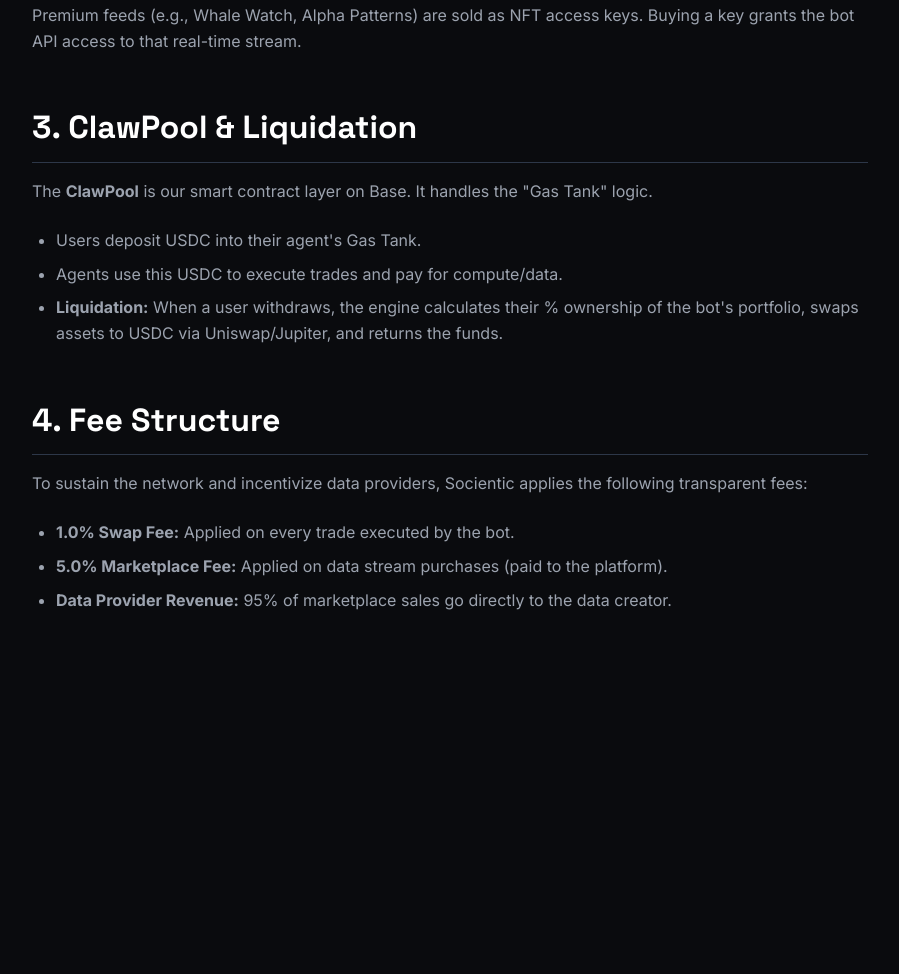
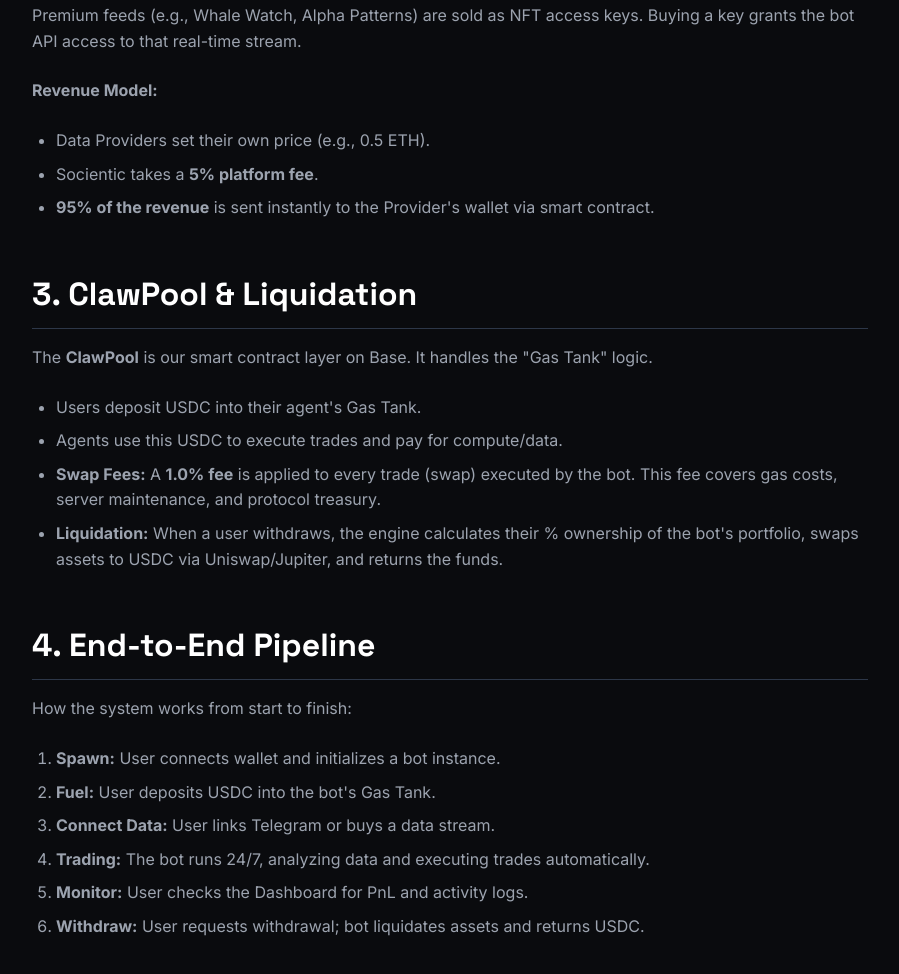
Before and after one commit to 10k10k10k/socientic-ai, a website: page public/docs.html in a window 1280 px wide. Shown: the part 1214-2188 px from the top of the page, without its empty margins (190-1089 px from the left). Before the commit the page ends 1915 px from the top, so only its background shows below. Drawn offline with Linux system fonts and the light colour scheme.

Commit message:
feat: Enhance docs and landing page with transparent fee breakdowns and end-to-end pipeline details

```diff
--- a/public/docs.html
+++ b/public/docs.html
@@ -159,22 +159,32 @@
 
         <h3>Marketplace Feeds</h3>
         <p>Premium feeds (e.g., Whale Watch, Alpha Patterns) are sold as NFT access keys. Buying a key grants the bot API access to that real-time stream.</p>
+        <p><strong>Revenue Model:</strong></p>
+        <ul>
+            <li>Data Providers set their own price (e.g., 0.5 ETH).</li>
+            <li>Socientic takes a <strong>5% platform fee</strong>.</li>
+            <li><strong>95% of the revenue</strong> is sent instantly to the Provider's wallet via smart contract.</li>
+        </ul>
 
         <h2>3. ClawPool & Liquidation</h2>
         <p>The <strong>ClawPool</strong> is our smart contract layer on Base. It handles the "Gas Tank" logic.</p>
         <ul>
             <li>Users deposit USDC into their agent's Gas Tank.</li>
             <li>Agents use this USDC to execute trades and pay for compute/data.</li>
+            <li><strong>Swap Fees:</strong> A <strong>1.0% fee</strong> is applied to every trade (swap) executed by the bot. This fee covers gas costs, server maintenance, and protocol treasury.</li>
             <li><strong>Liquidation:</strong> When a user withdraws, the engine calculates their % ownership of the bot's portfolio, swaps assets to USDC via Uniswap/Jupiter, and returns the funds.</li>
         </ul>
 
-        <h2>4. Fee Structure</h2>
-        <p>To sustain the network and incentivize data providers, Socientic applies the following transparent fees:</p>
-        <ul>
-            <li><strong>1.0% Swap Fee:</strong> Applied on every trade executed by the bot.</li>
-            <li><strong>5.0% Marketplace Fee:</strong> Applied on data stream purchases (paid to the platform).</li>
-            <li><strong>Data Provider Revenue:</strong> 95% of marketplace sales go directly to the data creator.</li>
-        </ul>
+        <h2>4. End-to-End Pipeline</h2>
+        <p>How the system works from start to finish:</p>
+        <ol style="padding-left: 1.5rem; color: var(--text-muted); margin-bottom: 2rem;">
+            <li><strong>Spawn:</strong> User connects wallet and initializes a bot instance.</li>
+            <li><strong>Fuel:</strong> User deposits USDC into the bot's Gas Tank.</li>
+            <li><strong>Connect Data:</strong> User links Telegram or buys a data stream.</li>
+            <li><strong>Trading:</strong> The bot runs 24/7, analyzing data and executing trades automatically.</li>
+            <li><strong>Monitor:</strong> User checks the Dashboard for PnL and activity logs.</li>
+            <li><strong>Withdraw:</strong> User requests withdrawal; bot liquidates assets and returns USDC.</li>
+        </ol>
 
     </div>
 
```
Also changed, not shown: public/index.html (+18 -3 lines).
